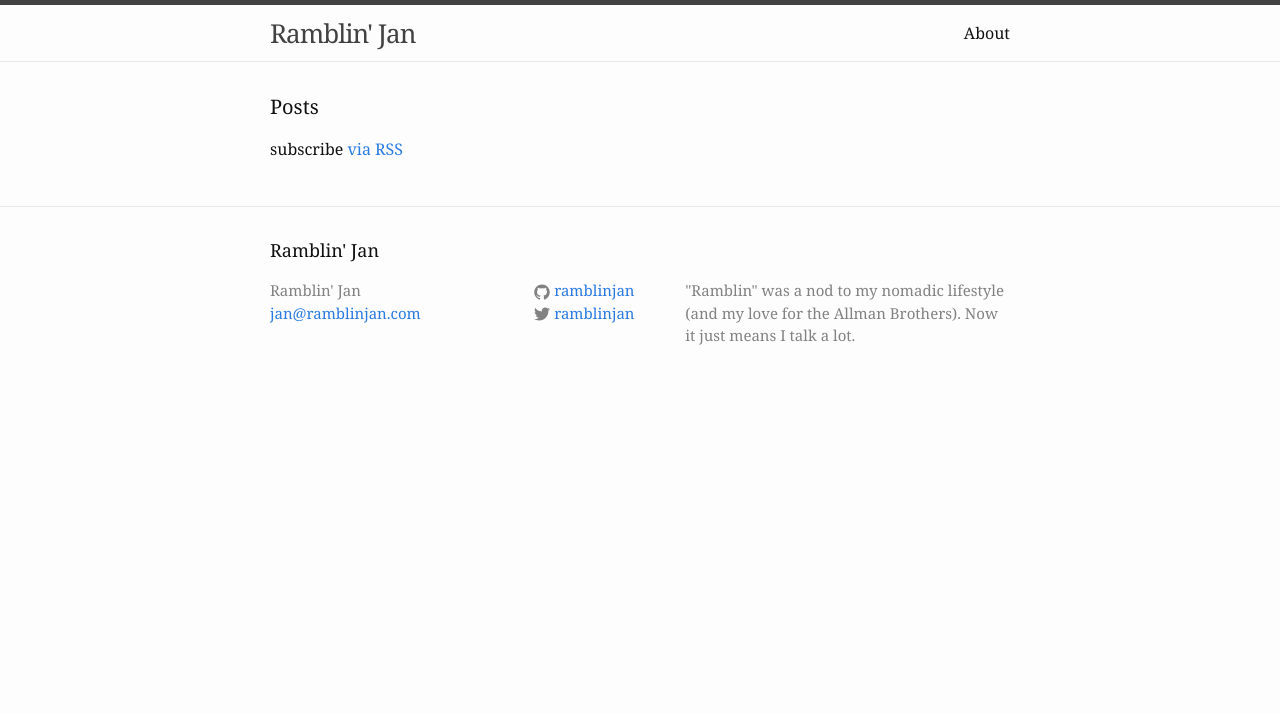
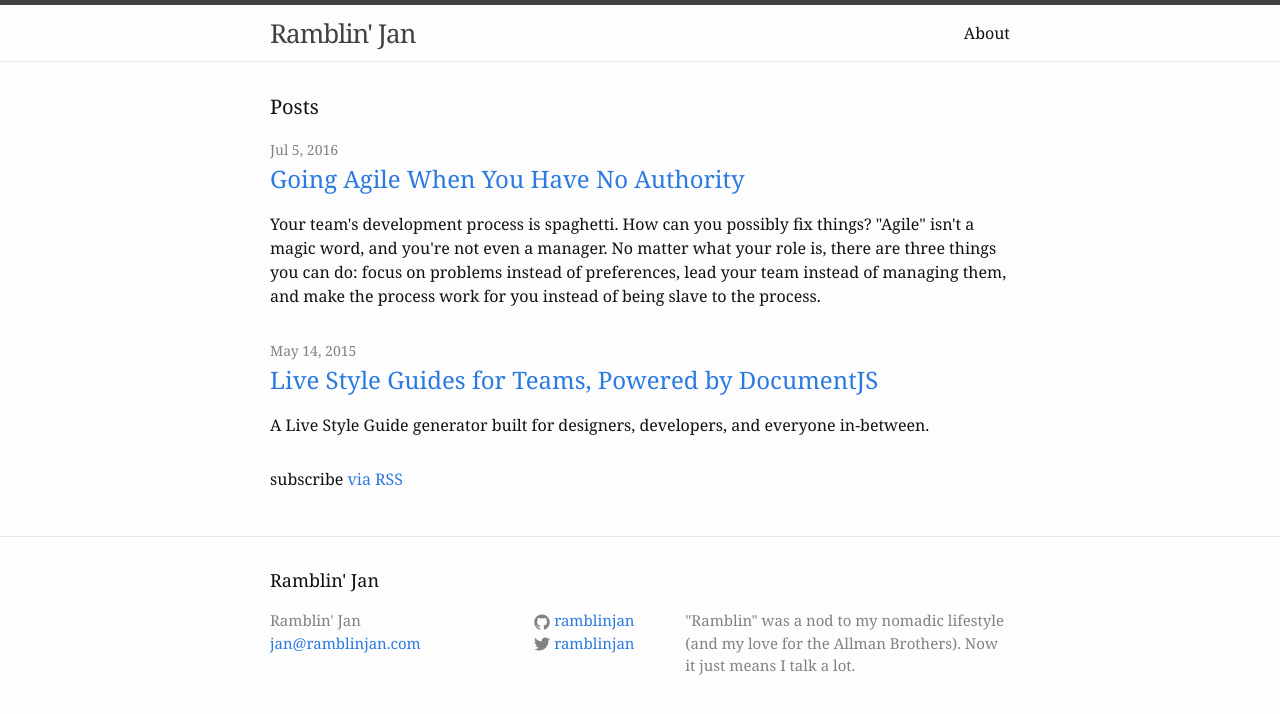
Before and after one commit to ramblinjan/ramblinjan.github.io, a Jekyll site: the page built from index.html, in a window 1280 px wide. Shown: the top 714 px of the page. Built offline with Jekyll 4.4.1, drawn with Linux system fonts in a browser that asks for light colours; some of the changed lines change nothing that is shown.

Commit message:
add back posts and update about page

```diff
--- /dev/null
+++ b/_posts/2015-05-14-live-style-guide-documentjs-documentcss.md
@@ -0,0 +1,14 @@
+---
+layout: post
+date: 2015-05-14
+category: development
+tags: "team, documentation, design, open source"
+author: Jan Jorgensen
+title: Live Style Guides for Teams, Powered by DocumentJS
+tldr: >
+    A Live Style Guide generator built for designers, developers, and everyone in-between.
+---
+
+### [Read the original blog post here.](http://blog.bitovi.com/live-style-guide-documentjs-documentcss/)
+
+When I was at [Bitovi](bitovi.com), I worked on a static site generator/documentation engine called [DocumentJS](documentjs.com). Our designers wanted to be able to use it to document CSS and generate live style guides. Even though the resulting work was just a feature of DocumentJS, I created a separate project site called [DocumentCSS](documentcss.com) to communicate that feature set to the design audience who didn't care about the core JavaScript-oriented project.
--- /dev/null
+++ b/_posts/2016-07-05-Going Agile When You Have No Authority.md
@@ -0,0 +1,154 @@
+---
+layout: post
+date: 2016-07-05
+category: development
+tags: "agile, team, process, leadership"
+author: Jan Jorgensen
+title: Going Agile When You Have No Authority
+tldr: >
+    Your team's development process is spaghetti. How can you possibly fix things? "Agile" isn't a magic word, and you're not even a manager. No matter what your role is, there are three things you can do: focus on problems instead of preferences, lead your team instead of managing them, and make the process work for you instead of being slave to the process.
+---
+
+Your current process is a mess. You talk about it with your fellow developers. Everyone has ideas. They also have horror stories about teams that tried to "do agile."  Efforts to make changes are messy. Ideas are met with exhausting debate that doesn't go anywhere.
+
+You have read about agile methodologies; they're paradoxically both wildly theoretical and overly specific. You know things need to change, but how? You may not have any authority, but you strongly suspect that some version of "agile" might be good for your team.
+
+## Your Purpose
+
+First, it doesn't matter exactly what process management approach you're using. The purpose of any methodology is to *solve problems.* You should not adopt an agile methodology expecting problems to disappear. Any change in process should make it harder to ignore the problems your team is facing. But it's still your job to solve them.
+
+Learn to be a critical thinker before you worry about getting an agile certification. Don't seek to be an official ~~Scrumbag~~ Scrum Master; learn to solve problems. *[Think Like a Freak](https://amzn.com/0062218344)* is a great read if you are trying to develop this skill set. Levitt and Dubner lay out some useful problem-solving approaches. At the very least, it's a better use of time than memorizing the Pillars of Scrum. Whatever processes you use, you should make sure you focus on problem-solving. Here are a few ways to ensure you're focusing on the right things:
+
+ 1. Focus on Problems instead of Preferences
+ 2. Lead your team instead of managing them
+ 3. Make the process work for you, not the other way around
+
+## Problems, Not Preferences
+
+Can we retire the term "[bikeshedding](https://en.wikipedia.org/wiki/Law_of_triviality)"? It has become synonymous with, "any discussion in any meeting when someone other than myself is talking" (or worse, "any time I'm bored or just don't want to be in a meeting"). Meetings can, in fact, be constructive. Boring meetings that last too long can, in fact, be better than no meeting at all. People say "bikeshedding" to imply that the primary problem is that the wrong people have a voice. Engineers love the term because they want to believe managers are useless or stupid. But engineering can't solve everything.
+
+Process is more of a design problem than an engineering one. *[Articulating Design Decisions](https://amzn.com/1491921560)* by Tom Greever is a must-read for anyone working on software ([see my review for more disgustingly positive praise of this book](https://www.amazon.com/review/RAIU0K4YRSI4T/ref=cm_cr_rdp_perm?ie=UTF8&amp;ASIN=1491921560)). Greever says that there are three things that every design needs to be successful: it solves a problem, it's easy for users, and it's supported by everyone. Greever also mentions three questions that every designer should consider when thinking about design. At risk of literally taking a page out of his book, I've adapted his questions for process management, but the point remains the same. For every decision you're making about your team's processes, you should answer three questions.
+
+### 1. What problem does this solve?
+
+This is the most important question. It's also the hardest. You'll hear some of the same things over and over again when you talk about adopting new processes:
+
+- "We've tried sprints before and it didn't go very well"
+- "Ugh, Scrum? Didn't you hear that Scrum is dead?"
+- "Oh, let's do Scrum. Didn't you hear that Scrum is magic?"
+- "Agile is great in theory, but it's just so hard to get it right"
+- "I'm just worried that it will add too much overhead"
+
+![](https://s3.amazonaws.com/clearvoice-media/asg_lKbrpyCMVFtSKxf0%2Frevision-%2F1467679036609-Say-Agile-One-More-Time-Meme-small.jpg)
+
+The first step is not to suggest a solution. It's important to identify problems and keep the discussion focused on those problems. You may have a knack for this. You may need to do some brainstorming with your team. Either way, get in the habit of talking about the problems they are facing. This is super hard for engineers because our day-to-day work is more solution-oriented than problem-oriented. Many of our habits come from challenges that (supposedly) tend to be deterministic, atomic, and immediately testable.
+
+That said, there is a particular software engineering skill that is translatable. A good programmer does not generally code through trial-and-error. A good programmer identifies root causes and *then* solves them. I tell junior developers to constantly form hypotheses while debugging. Resist the temptation to suggest solutions at random and then debate their merits. You'll end up discussing them without context. Solutions come last. First, identify symptoms and dig for problems.
+
+#### Example: Surprise Missed Deadlines
+
+It happens all the time. Everyone is reporting that they are on-schedule. Then, right before the deadline, everything has fallen apart. It turns out someone was struggling the whole time. He or she even admits, "I should have gotten help sooner."
+
+ - Tempting Solution: Developers should ask more questions
+ - Observable Symptom: Developers don't mention delays until the last minute and miss deadlines
+ - Root Problem: The team doesn't know how to catch problems early or they are afraid to speak up
+
+#### Example: Communication of Priorities
+
+Low-priority features get finished while bugs build up. Yak shaving runs rampant. Instead of just doing a small style change, someone writes a form component library. A release that the development team is proud of just annoys stakeholders because the wrong issues got fixed.
+
+ - Tempting Solution: We have more meetings, communicate more (whatever that means), and/or hire a project manager
+ - Observable Symptom: Developers are working on things in the wrong order or spending too long on tasks that need to be finished quickly
+ - Root Problem: Developers don't know what order they should be working on things
+
+### 2. Does this make things easier for the team?
+
+After isolating problems, debate solutions in context.  Shift the dialog from what people "like" in the abstract to what *works* by staying concrete. Discuss the way a change will affect the team. Will the new process make it easier for team members to catch problems early? Does it put undue overhead on them to do so? Will it make it obvious to the team what the priorities are? When people voice vague skepticism, refocus. Keep the discussion grounded in reality and focused on your actual team.
+
+### 3. Why is it better than the alternative?
+
+Inertia is powerful. Fear of a new failure trumps the honest acknowledgement of a current problem. Again, don't frame a new process in terms of personal preference. Compare it with the way things are currently done.
+
+Don't forget that "the way things are currently done" might be to do nothing. A word of warning: these are the problems managers are blind to. This isn't isolated to incompetent managers or jerks. It's hard for the best managers to stay fully in-tune with their teams. Many of your team's daily struggles will be invisible.
+
+![](https://s3.amazonaws.com/clearvoice-media/asg_lKbrpyCMVFtSKxf0%2Frevision-%2F1467679494710-tumblr_inline_nf8ucvxIsH1rp8xbw.png)
+
+For instance, a manager may not think everyone should attend a planning meeting. They are weighing "losing 12 person-hours of dev time per week" vs "everything running quietly without a boring meeting." They don't see your team struggle every time you plan interdependent work. Silent failures are more palatable than noisy ones, even if they are less useful. Make sure current failures don't remain swept under the rug.
+
+## Leadership, not Management
+
+Someone on your team has to be responsible for all this. If you're reading this, you are probably that person. Don't wait to get promoted. Don't assume everything is your manager's job. In early episodes of [Andy Stanley's leadership podcast](https://itunes.apple.com/us/podcast/andy-stanley-leadership-podcast/id290055666?mt=2), he says leadership is about influence. It isn't about a title. Learn to be a leader.
+
+### Know Yourself
+
+In *[Credibility: How Leaders Gain and Lose It, Why People Demand It](https://amzn.com/0470651717)*, Kouzes and Posner lay out the core disciplines of leadership. The first is "Discover Yourself." Know your core competencies, but also know your weaknesses. Not everyone is well-suited to leadership. To be brutally honest, you may not be equipped drive this change on your team by yourself. If you aren't, get help from another team member and contribute in a way that plays to your strengths.
+
+Bad news: at first, you'll be responsible for most of the clerical tasks. You'll have to do the boring maintenance. Know your limits and be careful not to overextend yourself. If you're not a visual person, [ maybe you should avoid an approach that requires that skill set](http://www.girlsguidetopm.com/2016/06/comparing-agile-methods-scrum-kanban-and-scrumban/). If you become too fatigued by support tasks, your day to day work is going to suffer. Even if you help your team, if your normal role suffers, your manager may axe the new process (or worse, you may find yourself [irreparably viewed as incompetent](http://sites.insead.edu/facultyresearch/research/doc.cfm?did=46698)).
+
+### Know Your Team
+
+The second discipline Kouzes and Posner mention is "Appreciating Constituents." That means listening to them, soliciting feedback, and building trust. If you're not a manager, you may actually have a bit of an edge here. You're forced to earn trust and build buy-in instead of relying on the power to just make a decision. Decisions made without knowing the team are doomed to fail. If you're leading with influence instead of power, you won't get far enough to make that mistake.
+
+Before moving to a new process, pay attention to the way your team currently behaves. Make anecdotal, story-like notes about specific people. Those personal stories will help you stay focused on your real-life, human team members.
+
+#### Note Successes Enabled by Current Process
+
+Don't throw out the baby with the bathwater. Save what you can, even if it doesn't fit neatly into a new methodology. In theory, a team of generalists is the best fit for Scrum. If specialization works well for your team, don't try to disrupt your team's culture. If one person on your team is good at fixing bugs and actually enjoys it, don't rush to share bugs because a blog post insists that you should.
+
+#### Hunt for Success that Happens in Spite of Current Process
+
+Here's where you'll find out what your team is really good at. When process gets in the way, good team members will work around it or ignore it entirely. If they work well, try to make these workarounds a part of your official process. If nothing else, make sure new things don't make these workarounds *harder.* If you officially use Pivotal Tracker to track all issues, but people occasionally open GitHub issues for discussions, don't try to squash that behavior. If your team does TDD in spite of a weekly timeline that is too aggressive for it, seek to enable those good habits.
+
+#### Pay Attention to Habits
+
+Habits that don't officially violate your current practices can be hard to notice. Is your team better at ad-hoc meetings to work out problems or do they take ownership of decisions on an individual level? How does information flow when there are no rules? Once again, don't get in the way of your team just because you're excited to adopt a new process. Play to their strengths.
+
+### Focus on a Vision
+
+According to Max De Pree, "The first job of a leader is to define reality." You're not just implementing a methodology. You're casting a vision. Creating a vision is an early step of Kotter's 8-step model for change management. It is motivating. It is energizing. It will prevent you from getting too distracted by individual details. Instead of making a decision, "because that's how Scrum works," go back to your vision. As an example, my vision for my current team is, "Everyone always knows what they're doing next and why."
+
+## Make the process work for your team, not the other way around
+
+> "No one can serve two masters, for either he will hate the one and love the other, or he will be devoted to the one and despise the other..." Matthew 6:24
+
+I resent the term "servant-leadership" because if you aren't serving, you aren't leading. It is impossible for you to serve your team if you are slave to a process. The better you know your team, the easier it will be to serve them. There are also some guard rails you can establish to make sure you're "serving the right master."
+
+### More like Guidelines, Really
+
+![](https://s3.amazonaws.com/clearvoice-media/asg_lKbrpyCMVFtSKxf0%2Fart_WUubUOp9wdTsZ5WK%2F1467566510677-tumblr_lzwm2hkmgx1qhkwbs-1.gif)
+
+Whenever you're looking to a methodology, you should be looking at it as a *framework*. You may hear Scrum referred to as an [implementation of an agile framework](http://www.c-sharpcorner.com/article/agile-framework-a-kickstart-to-scrum/). Scrum itself should also viewed as a framework. An agile coach once told me, "There's a difference between *doing* agile and *being* agile." Be ready to adapt, even when there isn't a definitive answer to your particular question. Agility *(ahem)* is more important than having a handbook. [Don't get bogged down in practices without understanding the principles behind them](https://dzone.com/articles/10-common-scrum-mistakes-and-how-to-avoid-them).
+
+Exercise skepticism when someone suggests that there is *one way* to approach a particular problem within a methodology. Faisal Ansari takes a good approach in [this post on splitting user stories](http://www.agileadvice.com/2016/06/03/scrumxplean/splitting-user-stories/). Ansari starts by presenting a *model for* testing user stories and ends with a *list of methods* for splitting them into smaller pieces.
+
+### Expect people to break the rules. Let them.
+
+In *Credibility*, Kouzes and Posner say "threat, power, position, and money do not earn commitment; they earn compliance. And compliance produces adequacy, not greatness." Don't be so focused on following an agile methodology to the letter that you lose sight of your vision.
+
+![](https://s3.amazonaws.com/clearvoice-media/asg_lKbrpyCMVFtSKxf0%2Frevision-%2F1467679646969-If-You-Wanna-Rock-You-Gotta-Break-The-Rules-Animated-Picture.gif)
+
+This is a lesson we can learn from usable security design. In "[Privacy and security: Usable security: how to get it](http://dl.acm.org/citation.cfm?id=1592773)," Lampson says, "If [a security measure is] hard or opaque, [users] will ignore it or work around it; given today's poor usability they are probably doing the right thing. If you force them, less useful work will get done." The same is true of your team. If your process is a pain, your team will ignore it or work around it. At most, they will do the bare minimum to follow the rules. Following process is a support task. It shouldn't get in the way of their primary task: development.
+
+Don't *police* process violations. Think critically about them. Sometimes, you will need to guide your team to get back on track. More often, you should just make sure you discuss these deviations in a retrospective. Adapt your process to your team, not the other way around.
+
+### Don't change your tools...yet
+
+Don't switch to JIRA. Don't start a Trello board. Even if your current tools aren't adequate, try to use them. There are two reasons for this:
+
+#### It's easier to learn one thing at a time
+
+Your team will already have an increased cognitive load when changing processes. You are guiding their behaviors. As Sunstein and Thaler note in *[Nudge](https://amzn.com/014311526X)*, this is a serious responsibility. Make sure you're not overloading everyone's brain with irrelevant information.
+
+[![ladders may be considered to be a special and perhaps degenerate case of stairs](https://s3.amazonaws.com/clearvoice-media/asg_lKbrpyCMVFtSKxf0%2Fart_WUubUOp9wdTsZ5WK%2F1467567538399-comic2-2390.png)](http://www.qwantz.com/index.php?comic=2379)
+
+#### Forcing Yourself to be Flexible
+
+Engineers love tools. It's part of the reason good engineers can be terrible managers. We are conditioned to believe that tools solve problems. One of the best ways to learn flexibility in a new process is to begin with imperfect tools. Even if you change tools later, at least you'll know how to focus on building good habits.
+
+## Next Steps: Forgiveness vs. Permission
+
+After a few years of consulting, I believe in asking for forgiveness instead of permission. Doing research, planning, and delivering will often work better than waiting around for someone to give you the go-ahead. If you're lucky, a manager will take note. Even better, they may be publicly supportive and save their concerns for private conversation.
+
+I hate false dichotomies. I'm not suggesting that your choices are either beg a manager for help or ignore their existence. There is a middle ground, too. Start scheduling meetings; people show up when you send them calendar invites. You can do your first sprint planning without actually calling it a sprint planning. When you step up and just start doing stuff people go along with it. Bold leadership, according to Andy Stanley, is "clarity around an unreasonable commitment to what should be." People will respond to boldness.
+
+You know what happens when you poll people and make decisions by committee. Everyone wants to exhaust negative possibilities and make their concerns heard. Your job is to move past the fear of failure instead of feeding it. Ask the right questions. Know your team well enough to lead them. Make your process work for you. Your team will naturally cling to every moment that makes them feel successful. Or you'll fail, which won't be nearly as bad as it sounds.
--- a/about.md
+++ b/about.md
@@ -7,12 +7,4 @@ permalink: /about/
 
 I'm Jan. I'm a Southern boy, a dog-lover, and a serial hobbyist.
 
-I exist to serve by enabling excellence.
-I'm passionate about building relationships and process, and believe that
-the two *must* be built together. Without process, passion can blind
-people to results.
-With process alone, people lose motivation and energy--at most you'll end
-up with adequacy. I believe the phrases "time management" and
-"work-life balances" are misleading at best and pernicious at worst.
-I'm values-oriented and have been known to ask really hard questions
-in a job interview or even on a first date.
+[See my CV on Stack Overflow Jobs.](http://stackoverflow.com/cv/ramblinjan)
```
